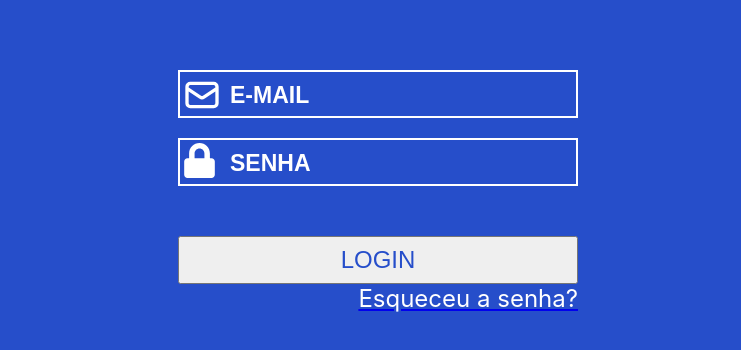
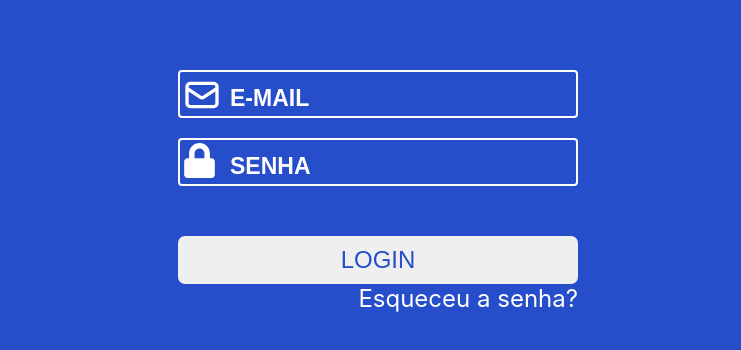
Before and after one commit to lincolnzera1/infinity-power-project, a React (Create React App) app: page / in a window 1280 px wide. Shown: the part 224-574 px from the top of the page, without its empty margins (262-1003 px from the left). Built offline with nearby package versions, Linux system fonts and the light colour scheme.

Commit message:
Visual of the login page concluded

```diff
--- a/src/components/Login.css
+++ b/src/components/Login.css
@@ -18,7 +18,7 @@
     justify-content: center;
 }
 
-input[type=text]{
+input[type=text], input[type=password]{
     width: 400px;
     height: 48px;
     margin-bottom: 20px;
@@ -26,13 +26,19 @@ input[type=text]{
 
     background-color: #264ECA;
     border: 2px solid white;
+    border-radius: 4px;
+
+    font-size: 23px;
+    font-weight: bold;
+
+    padding-left: 50px;
+    color: white;
 }
 
 ::placeholder{
     font-size: 23px;
     font-weight: bold;
 
-    padding-left: 50px;
     color: white;
 
 }
@@ -54,10 +60,14 @@ input[type=submit] {
     margin-top: 30px;
     font-size: 24px;
     color: #264ECA;
+
+    border: 0;
+    border-radius: 7px;
 }
 
 a {
     align-self: flex-end;
+    text-decoration: none;
 }
 a p{
     color: white;
--- a/src/components/Login.js
+++ b/src/components/Login.js
@@ -8,18 +8,20 @@ import { FaLock } from 'react-icons/fa'
 const Login = () => {
   return (
     <div className='container'>
+        <form action="">
             <div className="child">
                 <div className="inputs">
                     <HiOutlineMail size={40} color='white' className="icon-input"/>
                     <input type="text" placeholder='E-MAIL'/>
                 </div>
                 <div className="inputs">
-                <input type="text" placeholder='SENHA'/>
+                    <input type="password" placeholder='SENHA'/>
                     <FaLock size={35} color='white' className='icon-input'/>
                 </div>
                 <input type="submit" value='LOGIN'/>
                 <a href="#"><p>Esqueceu a senha?</p></a>
             </div>
+        </form>
     </div>
   )
 }
```
Lines whose indentation alone changed are shown as unchanged.
